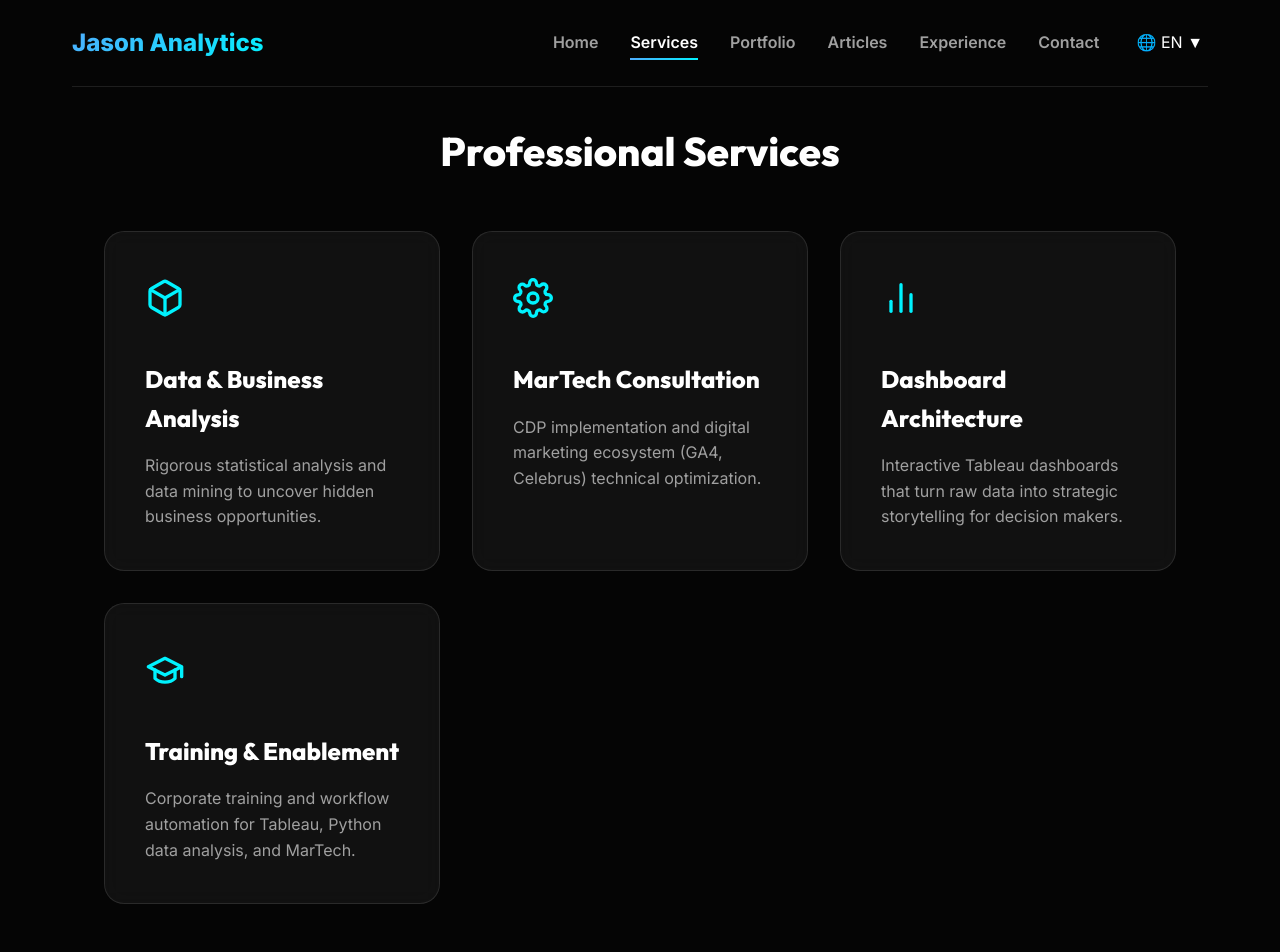
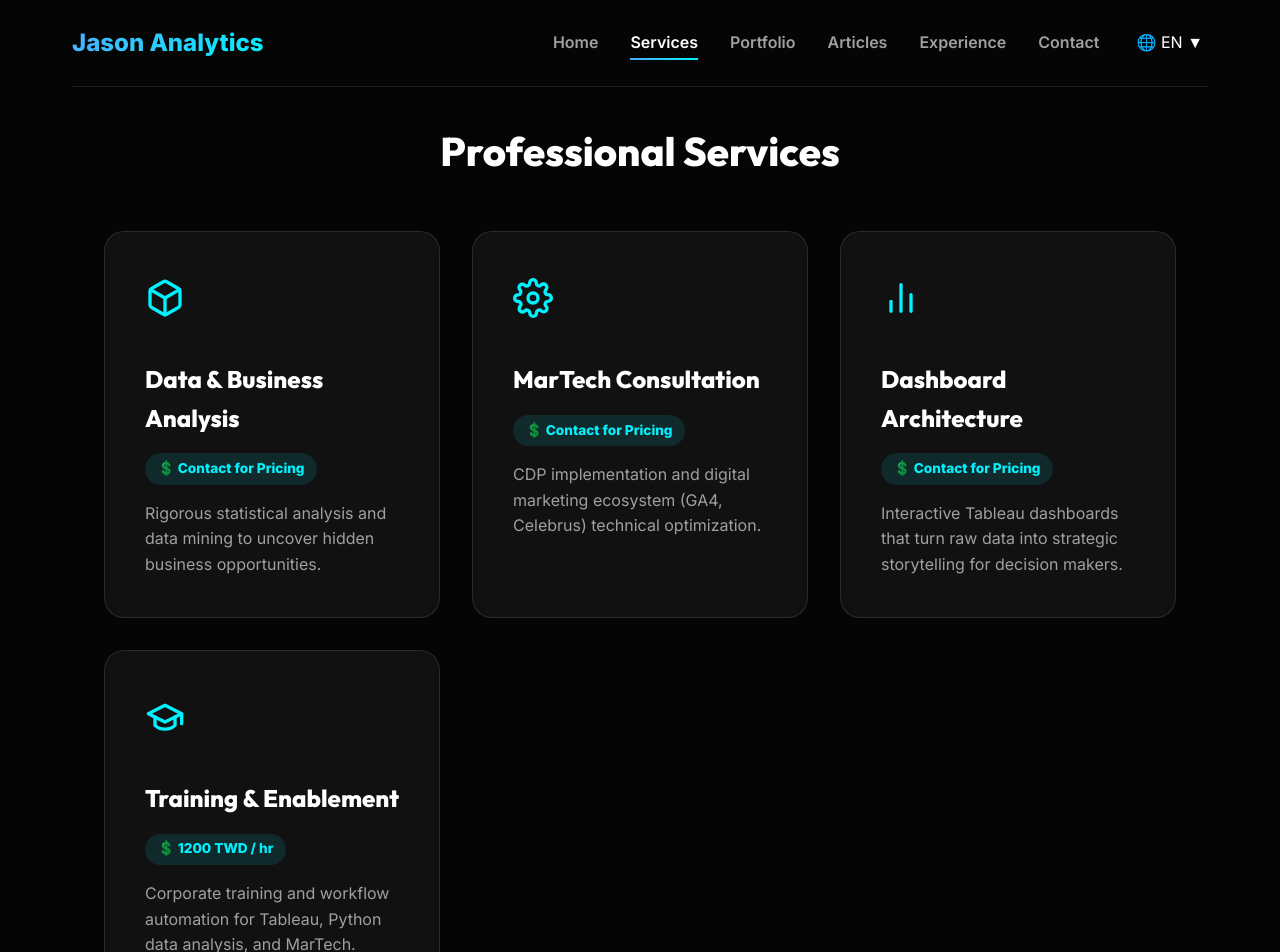
Before and after one commit to ds-jason-tsai/jason-by-tsai-portfolio, a Next.js app: page /en/services in a window 1280 px wide. Shown: the top 952 px of the page. Built offline with nearby package versions, Linux system fonts and the light colour scheme.

Commit message:
style: remove logo underline, pin article tags to bottom, add infinite marquee carousel for iframe highlights

```diff
--- a/app/[lang]/layout.tsx
+++ b/app/[lang]/layout.tsx
@@ -49,7 +49,7 @@ export default async function RootLayout({
           {/* Global Navigation */}
           <nav className="nav">
             <div className="nav-logo">
-              <Link href={`/${lang}`}>{dict.brand?.logo || 'Jason Tsai'}</Link>
+              <Link href={`/${lang}`} style={{ textDecoration: 'none', borderBottom: 'none' }}>{dict.brand?.logo || 'Jason Tsai'}</Link>
             </div>
 
             <div className="desktop-only">
--- a/app/[lang]/services/page.tsx
+++ b/app/[lang]/services/page.tsx
@@ -44,28 +44,28 @@ export default async function Services({ params }: { params: Promise<{ lang: str
     zh: {
       title: "專業服務",
       services: [
-        { icon: <DataIcon />, name: "資料與商業分析", desc: "以嚴謹的統計分析與大數據探勘，找出隱藏的商業模式與潛在機會。" },
-        { icon: <IntegrationIcon />, name: "MarTech 諮詢與技術導入", desc: "顧客資料平台 (CDP) 導入與數位行銷生態系 (GA4, Celebrus) 整合優化。" },
-        { icon: <ChartIcon />, name: "客製化儀表板建置", desc: "使用 Tableau 等工具建立互動式視覺化儀表板，將冰冷數據轉化為決策故事。" },
-        { icon: <EducationIcon />, name: "專案與自動化教學", desc: "提供 Tableau、Python 資料分析、自動化流程與 MarTech 工具的企業內訓或教學。" }
+        { icon: <DataIcon />, name: "資料與商業分析", desc: "以嚴謹的統計分析與大數據探勘，找出隱藏的商業模式與潛在機會。", price: "請聯絡討論" },
+        { icon: <IntegrationIcon />, name: "MarTech 諮詢與技術導入", desc: "顧客資料平台 (CDP) 導入與數位行銷生態系 (GA4, Celebrus) 整合優化。", price: "請聯絡討論" },
+        { icon: <ChartIcon />, name: "客製化儀表板建置", desc: "使用 Tableau 等工具建立互動式視覺化儀表板，將冰冷數據轉化為決策故事。", price: "請聯絡討論" },
+        { icon: <EducationIcon />, name: "專案與自動化教學", desc: "提供 Tableau、Python 資料分析、自動化流程與 MarTech 工具的企業內訓或教學。", price: "1200 TWD / hr" }
       ]
     },
     en: {
       title: "Professional Services",
       services: [
-        { icon: <DataIcon />, name: "Data & Business Analysis", desc: "Rigorous statistical analysis and data mining to uncover hidden business opportunities." },
-        { icon: <IntegrationIcon />, name: "MarTech Consultation", desc: "CDP implementation and digital marketing ecosystem (GA4, Celebrus) technical optimization." },
-        { icon: <ChartIcon />, name: "Dashboard Architecture", desc: "Interactive Tableau dashboards that turn raw data into strategic storytelling for decision makers." },
-        { icon: <EducationIcon />, name: "Training & Enablement", desc: "Corporate training and workflow automation for Tableau, Python data analysis, and MarTech." }
+        { icon: <DataIcon />, name: "Data & Business Analysis", desc: "Rigorous statistical analysis and data mining to uncover hidden business opportunities.", price: "Contact for Pricing" },
+        { icon: <IntegrationIcon />, name: "MarTech Consultation", desc: "CDP implementation and digital marketing ecosystem (GA4, Celebrus) technical optimization.", price: "Contact for Pricing" },
+        { icon: <ChartIcon />, name: "Dashboard Architecture", desc: "Interactive Tableau dashboards that turn raw data into strategic storytelling for decision makers.", price: "Contact for Pricing" },
+        { icon: <EducationIcon />, name: "Training & Enablement", desc: "Corporate training and workflow automation for Tableau, Python data analysis, and MarTech.", price: "1200 TWD / hr" }
       ]
     },
     ja: {
       title: "プロフェッショナルサービス",
       services: [
-        { icon: <DataIcon />, name: "データ＆ビジネス分析", desc: "厳密な統計分析とデータマイニングによる、隠れたビジネス機会の発掘。" },
-        { icon: <IntegrationIcon />, name: "MarTech 導入", desc: "CDPの導入及びデジタルマーケティング・エコシステム(GA4, Celebrus)の技術的最適化。" },
-        { icon: <ChartIcon />, name: "カスタムダッシュボード", desc: "Tableauなどを使用したダッシュボード環境構築とデータからストーリーへの変換。" },
-        { icon: <EducationIcon />, name: "トレーニング・自動化指導", desc: "Tableau、Python分析、自動化ワークフローなどの企業向け研修や教育支援。" }
+        { icon: <DataIcon />, name: "データ＆ビジネス分析", desc: "厳密な統計分析とデータマイニングによる、隠れたビジネス機会の発掘。", price: "要相談 (Contact)" },
+        { icon: <IntegrationIcon />, name: "MarTech 導入", desc: "CDPの導入及びデジタルマーケティング・エコシステム(GA4, Celebrus)の技術的最適化。", price: "要相談 (Contact)" },
+        { icon: <ChartIcon />, name: "カスタムダッシュボード", desc: "Tableauなどを使用したダッシュボード環境構築とデータからストーリーへの変換。", price: "要相談 (Contact)" },
+        { icon: <EducationIcon />, name: "トレーニング・自動化指導", desc: "Tableau、Python分析、自動化ワークフローなどの企業向け研修や教育支援。", price: "1200 TWD / hr" }
       ]
     }
   };
@@ -81,7 +81,17 @@ export default async function Services({ params }: { params: Promise<{ lang: str
             <div className="service-card" style={{ cursor: 'pointer', height: '100%' }}>
               <div className="service-icon">{svc.icon}</div>
               <h3 className="service-title">{svc.name}</h3>
-              <p className="service-desc">{svc.desc}</p>
+              <div className="service-price-tag" style={{
+                 background: 'rgba(0, 242, 254, 0.1)',
+                 color: 'var(--accent-color)',
+                 padding: '0.3rem 0.8rem',
+                 borderRadius: '20px',
+                 fontSize: '0.85rem',
+                 fontWeight: '800',
+                 marginBottom: '1rem',
+                 display: 'inline-block'
+              }}> 💲 {svc.price || 'Contact for Pricing'} </div>
+              <p className="service-desc" style={{ flexGrow: 1 }}>{svc.desc}</p>
             </div>
           </Link>
         ))}
```
Also changed, not shown: app/[lang]/articles/page.tsx (+9 -4 lines), app/[lang]/experience/page.tsx (+14 -0 lines), app/[lang]/page.tsx (+41 -12 lines).
